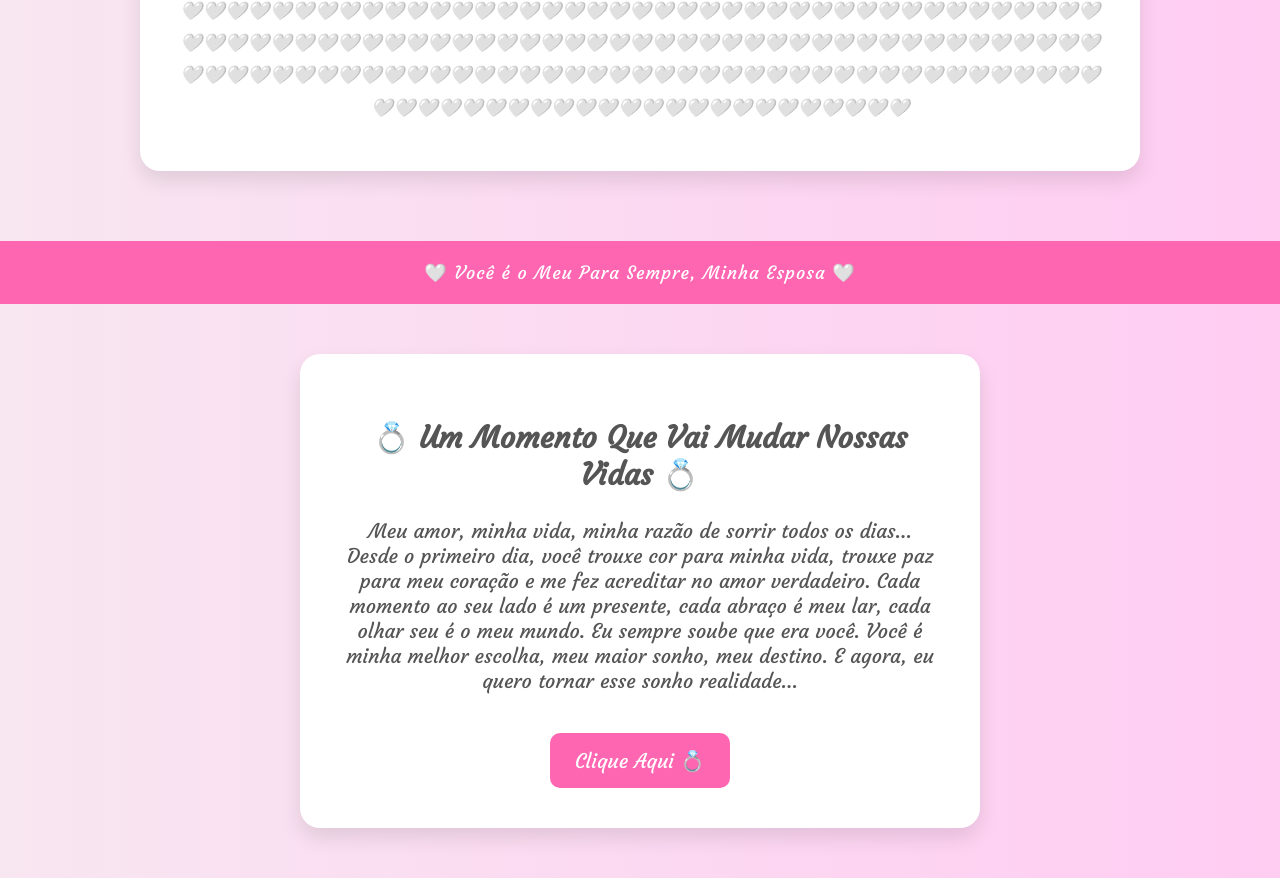
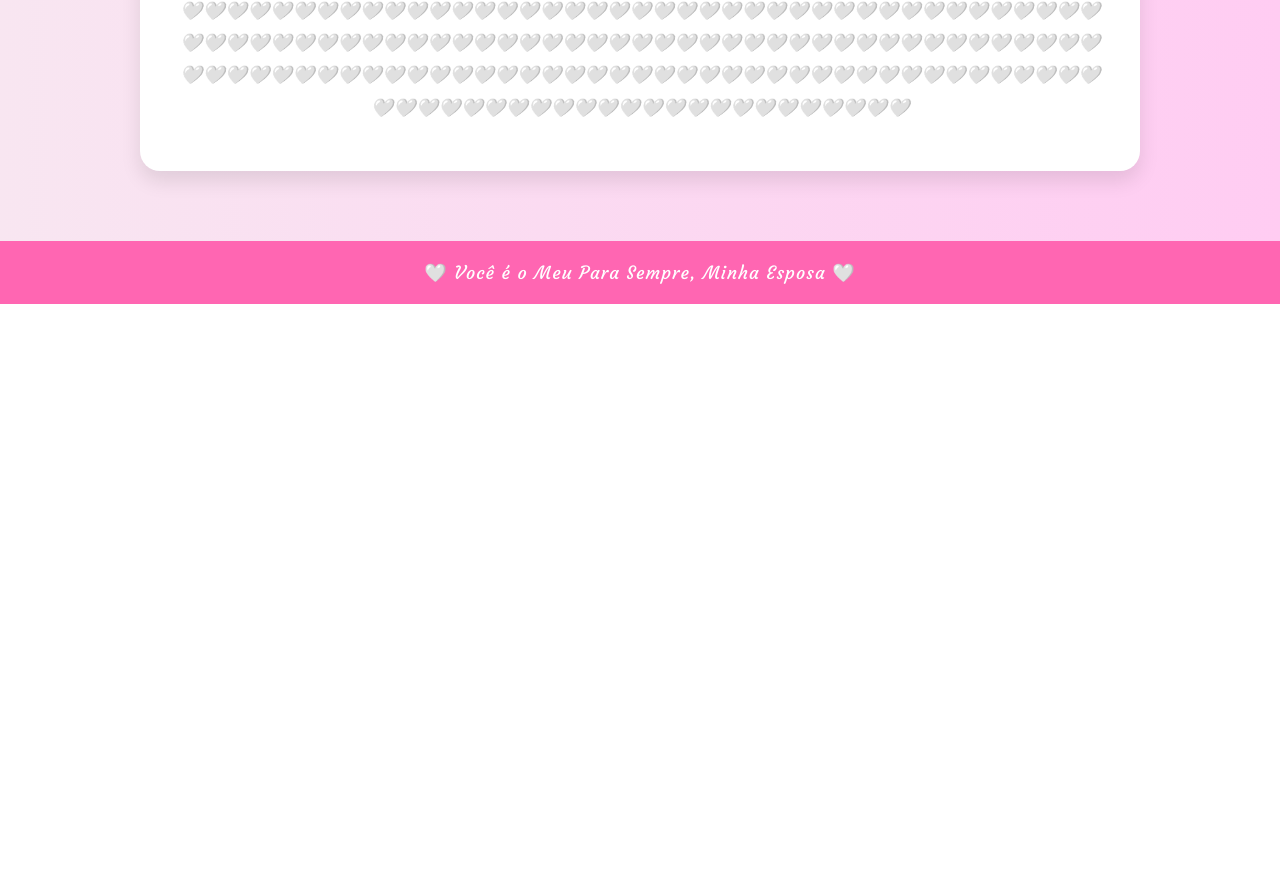
Before and after one commit to NoivoDaBeatriz/meuamor, a plain HTML site: page index.html in a window 1280 px wide. Shown: the part 2291-3169 px from the top of the page. After the commit the page ends 2595 px from the top, so only its background shows below. Drawn offline with nearby package versions, Linux system fonts and the light colour scheme.

Commit message:
Update index.html

```diff
--- a/index.html
+++ b/index.html
@@ -159,86 +159,7 @@
     🤍 Você é o Meu Para Sempre, Minha Esposa 🤍
     </footer>
 
-<div class="proposal">
-    <h2>💍 Um Momento Que Vai Mudar Nossas Vidas 💍</h2>
-    <p>
-        Meu amor, minha vida, minha razão de sorrir todos os dias...
-        Desde o primeiro dia, você trouxe cor para minha vida, trouxe paz para meu coração e me fez acreditar no amor verdadeiro.
-        Cada momento ao seu lado é um presente, cada abraço é meu lar, cada olhar seu é o meu mundo.
-        Eu sempre soube que era você. Você é minha melhor escolha, meu maior sonho, meu destino.
-        E agora, eu quero tornar esse sonho realidade...
-    </p>
 
-    <button class="proposal-btn" onclick="mostrarPedido()">Clique Aqui 💍</button>
-
-    <div id="pedido" class="hidden">
-        <h2 style="color: #ff66b2; font-size: 40px; margin-top: 20px;">Você aceita casar comigo? 💍💕</h2>
-        <p>Prometo te amar, cuidar de você, te fazer sorrir todos os dias e construir a família linda que sempre sonhamos. ❤️</p>
-    </div>
-</div>
-
-<style>
-    .proposal {
-        background: #fff;
-        padding: 40px;
-        border-radius: 20px;
-        box-shadow: 0px 10px 20px rgba(0, 0, 0, 0.1);
-        margin: 50px auto;
-        width: 80%;
-        max-width: 600px;
-        text-align: center;
-        font-size: 20px;
-        font-family: 'Courgette', cursive;
-        color: #555;
-        animation: fadeIn 2s ease-in-out;
-    }
-
-    .proposal-btn {
-        background: #ff66b2;
-        color: white;
-        padding: 15px 25px;
-        font-size: 20px;
-        border: none;
-        border-radius: 10px;
-        cursor: pointer;
-        transition: background 0.3s ease;
-        margin-top: 20px;
-        font-family: 'Courgette', cursive;
-    }
-
-    .proposal-btn:hover {
-        background: #e60073;
-    }
-
-    .hidden {
-        display: none;
-    }
-
-    #pedido {
-        margin-top: 20px;
-        font-size: 22px;
-        font-weight: bold;
-        color: #ff66b2;
-        animation: fadeIn 1.5s ease-in-out;
-    }
-
-    @keyframes fadeIn {
-        from {
-            opacity: 0;
-            transform: translateY(-20px);
-        }
-        to {
-            opacity: 1;
-            transform: translateY(0);
-        }
-    }
-</style>
-
-<script>
-    function mostrarPedido() {
-        document.getElementById("pedido").classList.remove("hidden");
-    }
-</script>
 
 
     <script>
```
